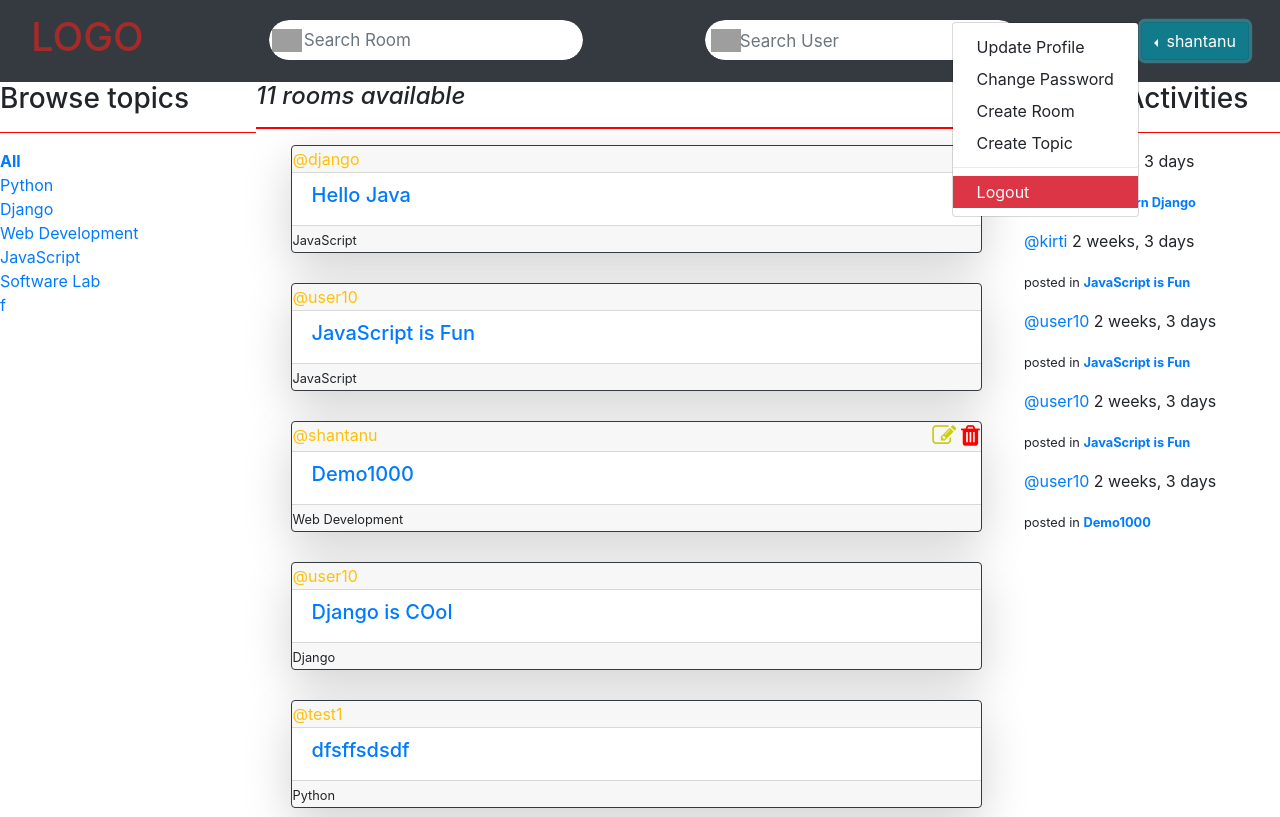
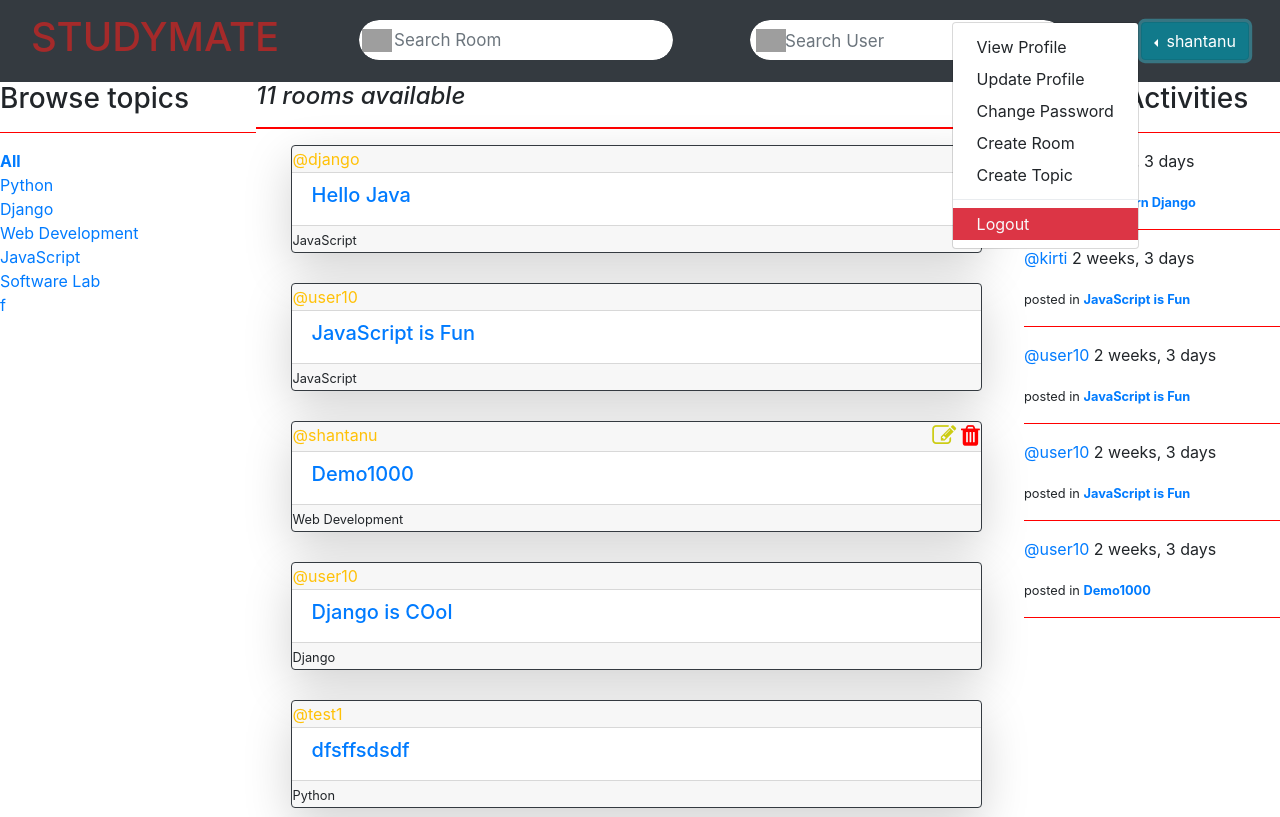
Before and after one commit to ShantanuMapari17/CS699__StudyMate, a Django app: page / in a window 1280 px wide, after a click on "shantanu". Shown: the top 817 px of the page. Run offline with Django 4.2, Linux system fonts and the light colour scheme; a user stored in the database is signed in; data comes from the database, SQL or seed files in the repository; parts of the project's set-up code (start-up, migrations or seed data) failed here and were passed over; some libraries are stand-ins or nearby versions; grey boxes are pictures that could not be loaded.

Commit message:
done finally

```diff
--- a/StudyMate/base/templates/base/component_activity.html
+++ b/StudyMate/base/templates/base/component_activity.html
@@ -9,4 +9,5 @@
 
                 <p>{{message}}</p>
             </div>
+            <hr style="border-color:red">
         {% endfor %}
--- a/StudyMate/base/views.py
+++ b/StudyMate/base/views.py
@@ -125,6 +125,7 @@
 
 
 # main home page function-----------------------------------------------------------
+@login_required(login_url='login')
 def home(request):
     # filter the post on the basis of the query by user
     if request.GET.get('q') != None:
@@ -159,6 +160,7 @@
 
 
 # ----Room Page---------------------------------------------------
+@login_required(login_url='login')
 def room(request,pk):
     room=None
     room=Room.objects.get(id=pk)
@@ -276,6 +278,7 @@
 
 
 # USER PROFILE ---------------------------------------------------------------------
+@login_required(login_url='login')
 def userProfile(request,p_key):
     user=User.objects.get(id=p_key)
     followers=user.profile.follower.all()
@@ -327,6 +330,7 @@
 
 
 #Room-Likes Feature=================================================================
+@login_required(login_url='login')
 def RoomLike(request,pk):
     room=Room.objects.get(id=pk)
 
@@ -340,7 +344,7 @@
 
 
 # view all users===================================================================
-
+@login_required(login_url='login')
 def AllUsers(request):
 
     if request.GET.get('q') != None:
@@ -365,6 +369,7 @@
 
 
 # Create Topics==================================================================
+@login_required(login_url='login')
 def CreateTopics(request):
     if request.method=='POST':
         topic_name=request.POST['topic_name']
@@ -385,6 +390,7 @@
 # ==============================================================================
 
 #Add follower===================================================================
+@login_required(login_url='login')
 def AddFollower(request,pk):
     user=User.objects.get(id=pk)
 
--- a/StudyMate/templates/navbar.html
+++ b/StudyMate/templates/navbar.html
@@ -1,7 +1,7 @@
 <nav class="navbar bg-dark navbar-dark">
   <div class="container-fluid dropleft">
           <a class="navbar-brand" href="/">
-            <h1>LOGO</h1>
+            <h1>STUDYMATE</h1>
           </a>
             <form class="form-inline" action="{% url 'home' %}" method="GET">
               <input id="navbarsearchroom" class="form-control mr-sm-2" type="text" name="q" placeholder="Search Room">
@@ -17,6 +17,7 @@
                 {{request.user}}
               </button>
               <div class="dropdown-menu">
+                <a class="dropdown-item" href="{% url 'user_profile' user.id %}">View Profile</a>
                 <a class="dropdown-item" href="{% url 'user-update' %}">Update Profile</a>
                 <a class="dropdown-item" href="{% url 'reset-password' %}">Change Password</a>
                 <a class="dropdown-item" href="{% url 'create-room' %}">Create Room</a>
```
Also changed, not shown: StudyMate/StudyMate/settings.py (+5 -2 lines), StudyMate/media/images/Screenshot_from_2022-11-08_10-17-23.png (deleted).
